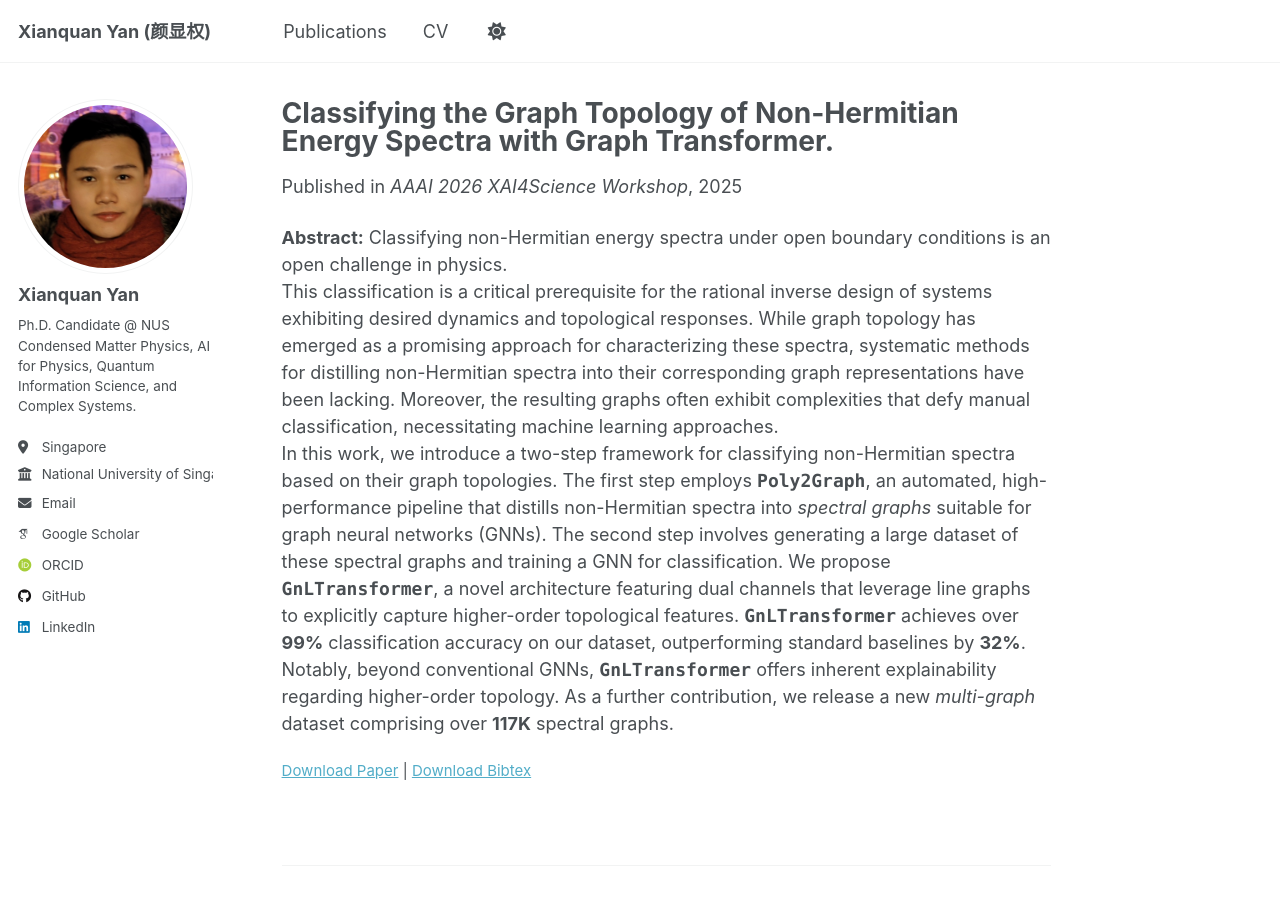
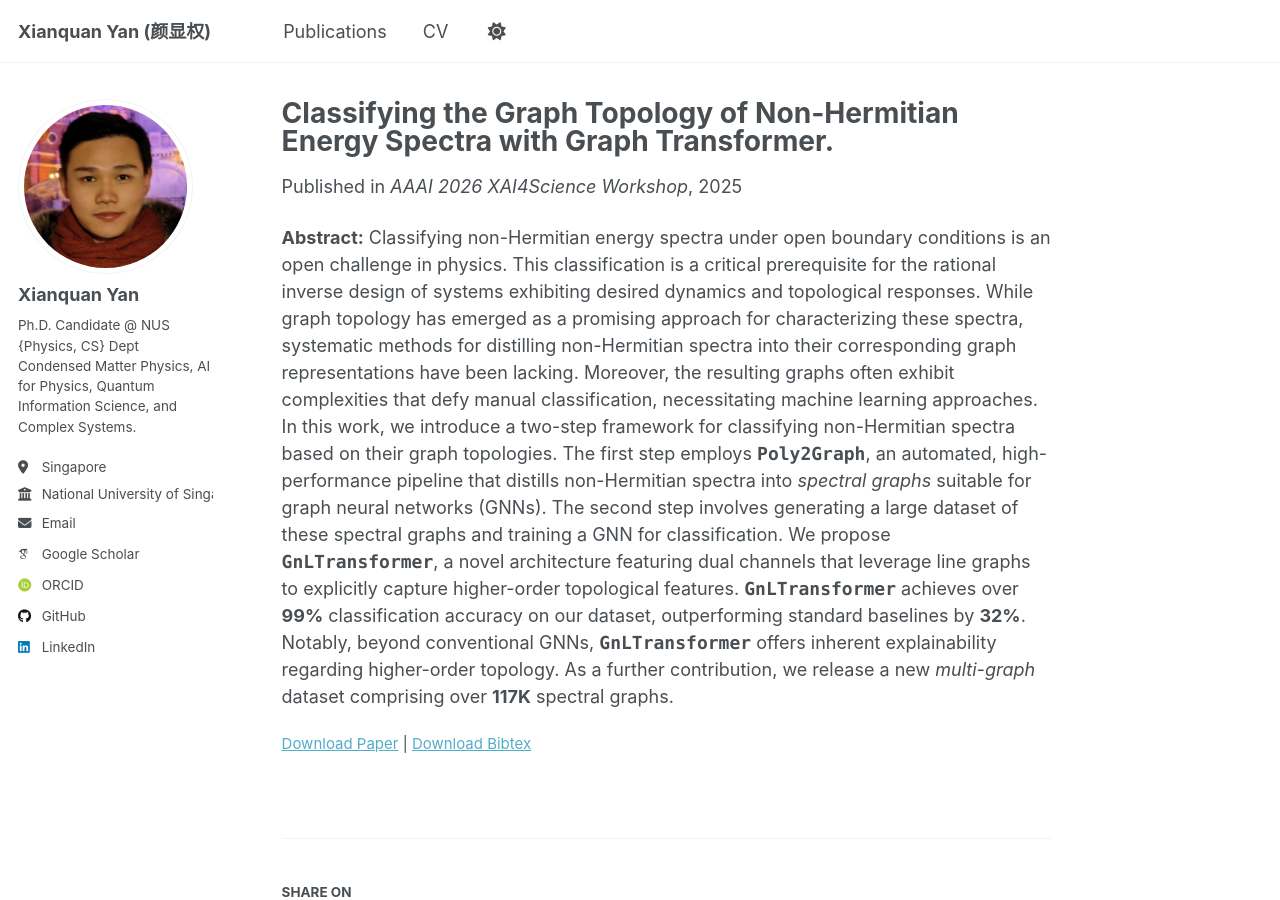
Before and after one commit to sarinstein-yan/sarinstein-yan.github.io, a Jekyll site: the page built from _publications/2025-11-aaai26_gnl.md, in a window 1280 px wide and 900 px high. Built offline with Jekyll 4.4.1, drawn with Linux system fonts in a browser that asks for light colours; some web fonts are replaced.

Commit message:
tiny fix

```diff
--- a/_config.yml
+++ b/_config.yml
@@ -26,7 +26,7 @@ author:
   avatar           : "profile2026.jpg"
   name             : "Xianquan Yan"
   pronouns         : # example: "she/her"
-  bio              : "Ph.D. Candidate @ NUS<br>Condensed Matter Physics, AI for Physics, Quantum Information Science, and Complex Systems."
+  bio              : "Ph.D. Candidate @ NUS<br>{Physics, CS} Dept<br>Condensed Matter Physics, AI for Physics, Quantum Information Science, and Complex Systems."
   location         : "Singapore"
   employer         : "National University of Singapore"
   uri              : # URL
```
Also changed, not shown: _publications/2025-11-aaai26_gnl.md (+1 -3 lines).
